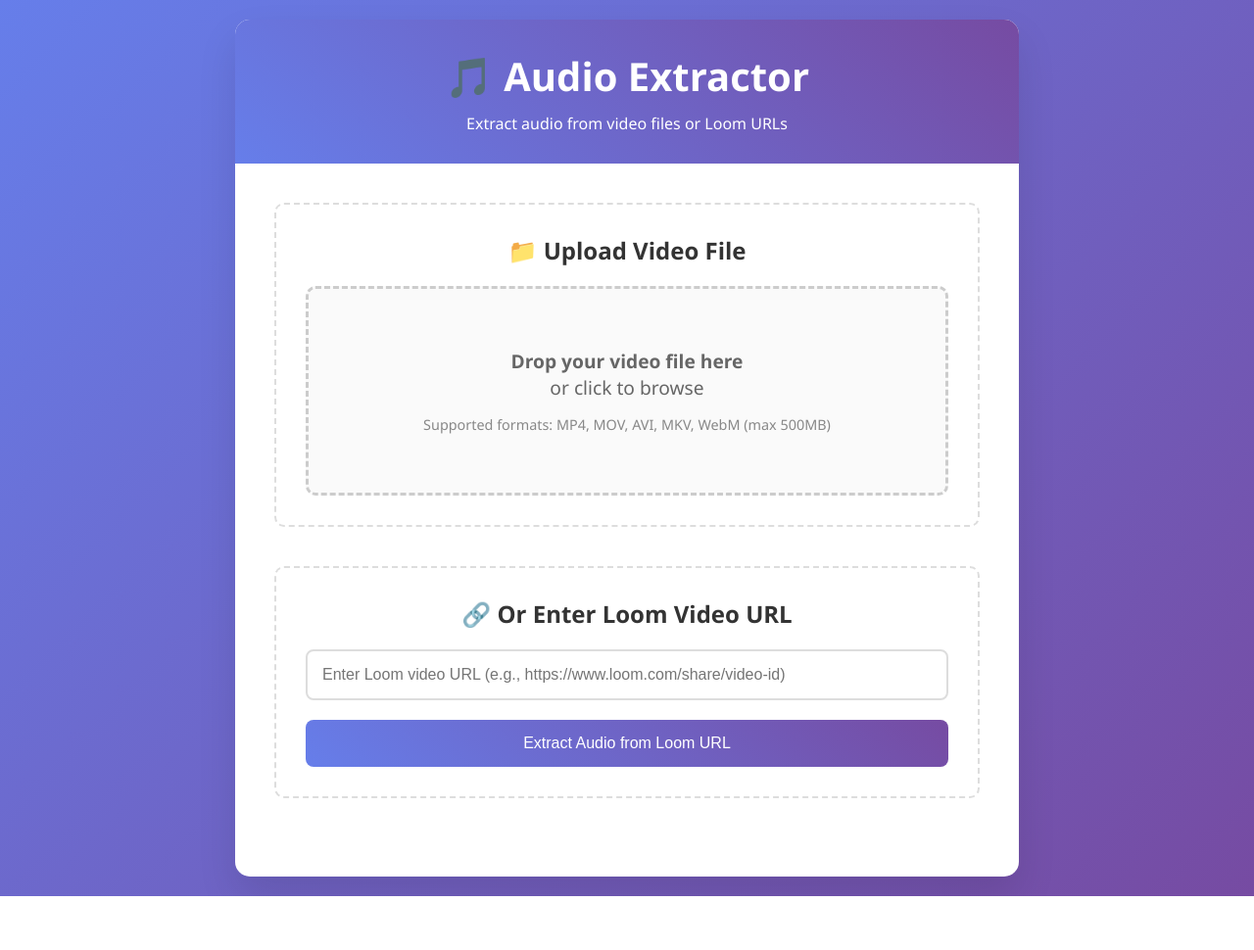
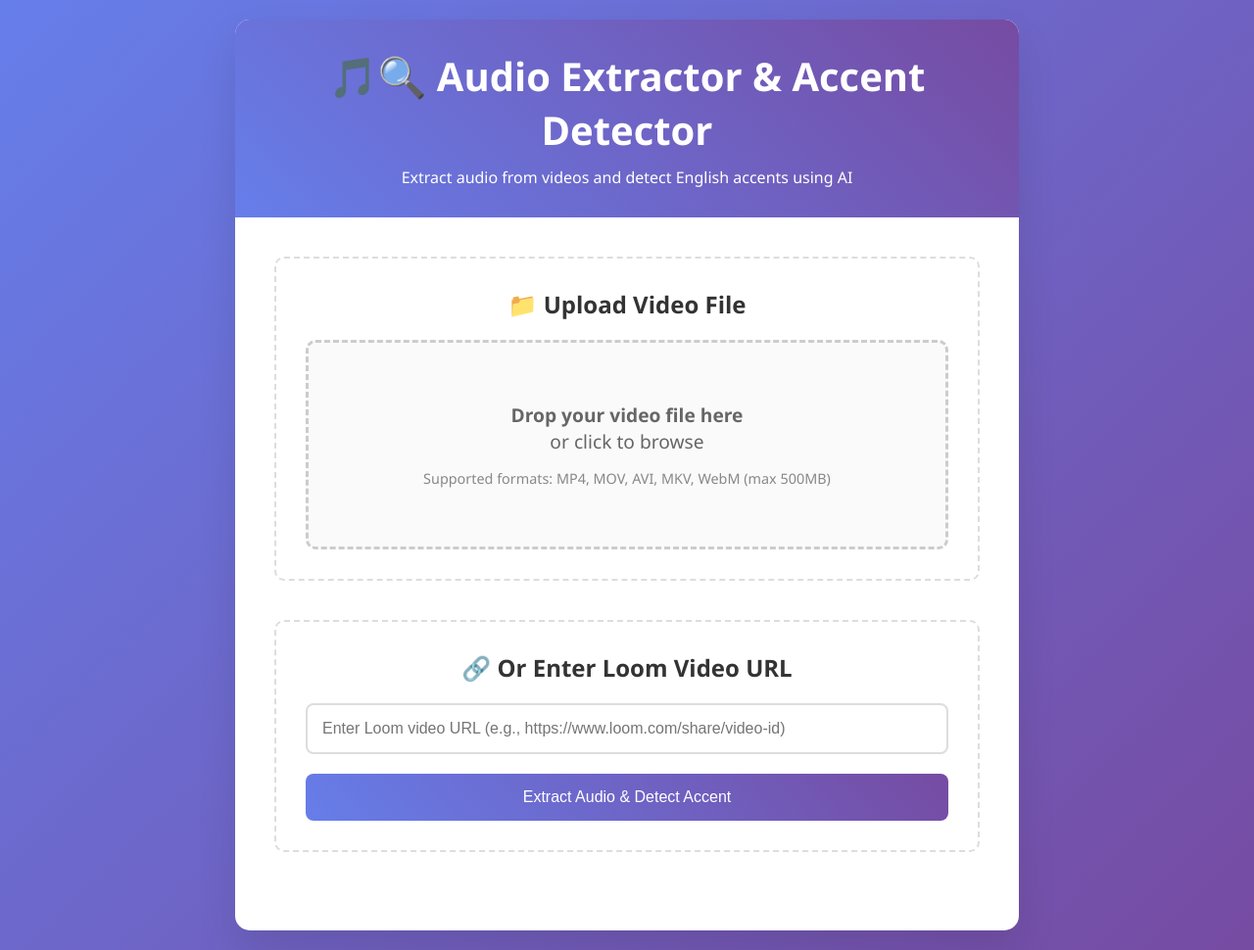
Before and after one commit to BAIOGIT/en-accent-detector, a Flask app: page / in a window 1280 px wide. Shown: the whole page at 98% size. Before the commit the page ends 915 px from the top, so only its background shows below. Run offline with Flask 3, Linux system fonts and the light colour scheme.

Commit message:
accent detection integrated

```diff
--- a/app.py
+++ b/app.py
@@ -9,6 +9,8 @@ import urllib.request
 import urllib.error
 from pathlib import Path
 import requests
+from transformers import pipeline
+import librosa
 
 app = Flask(__name__)
 app.config['MAX_CONTENT_LENGTH'] = 500 * 1024 * 1024  # 500MB max file size
@@ -19,6 +21,15 @@ app.config['OUTPUT_FOLDER'] = 'output'
 os.makedirs(app.config['UPLOAD_FOLDER'], exist_ok=True)
 os.makedirs(app.config['OUTPUT_FOLDER'], exist_ok=True)
 os.makedirs('templates', exist_ok=True)
+
+# Initialize the accent classifier pipeline
+print("Loading accent classifier model...")
+try:
+    accent_classifier = pipeline("audio-classification", model="dima806/english_accents_classification")
+    print("Accent classifier loaded successfully!")
+except Exception as e:
+    print(f"Error loading accent classifier: {e}")
+    accent_classifier = None
 
 def is_loom_video_url(url):
     """Check if URL is a Loom video URL"""
@@ -111,15 +122,15 @@ def extract_audio(video_path, unique_id):
         if not audio_streams:
             raise Exception("Video file contains no audio streams")
 
-        # Extract audio
+        # Extract audio with proper sampling rate for the model (16kHz)
         (
             ffmpeg
             .input(video_path)
             .output(output_path,
                    vn=None,  # no video
                    acodec='pcm_s16le',
-                   ar=44100,
-                   ac=2)
+                   ar=16000,  # 16kHz sampling rate for the model
+                   ac=1)      # mono audio
             .overwrite_output()
             .run(capture_stdout=True, capture_stderr=True)
         )
@@ -127,6 +138,40 @@ def extract_audio(video_path, unique_id):
         raise Exception(f"FFmpeg error: {e.stderr.decode()}")
 
     return output_path
+
+def detect_accent(audio_path):
+    """Detect English accent from audio file"""
+    if not accent_classifier:
+        return {'error': 'Accent classifier not available'}
+
+    try:
+        # Load audio file with librosa (the model expects 16kHz mono)
+        audio, sample_rate = librosa.load(audio_path, sr=16000, mono=True)
+
+        # Run inference
+        results = accent_classifier(audio)
+
+        print(f"Accent detection results: {results}")
+
+        # Format results for better display
+        formatted_results = []
+        for result in results:
+            accent = result['label']
+            confidence = result['score']
+            formatted_results.append({
+                'accent': accent,
+                'confidence': round(confidence * 100, 2)
+            })
+
+        return {
+            'success': True,
+            'results': formatted_results,
+            'top_accent': formatted_results[0]['accent'],
+            'top_confidence': formatted_results[0]['confidence']
+        }
+
+    except Exception as e:
+        return {'error': f'Error detecting accent: {str(e)}'}
 
 @app.route('/')
 def home():
@@ -155,14 +200,25 @@ def upload_file():
         # Extract audio
         audio_path = extract_audio(file_path, unique_id)
 
+        # Detect accent
+        accent_result = detect_accent(audio_path)
+
         # Clean up video file
         os.remove(file_path)
 
-        return jsonify({
+        response_data = {
             'success': True,
             'audio_id': unique_id,
             'message': 'Audio extracted successfully from uploaded file'
-        })
+        }
+
+        # Add accent detection results
+        if 'error' in accent_result:
+            response_data['accent_error'] = accent_result['error']
+        else:
+            response_data['accent_detection'] = accent_result
+
+        return jsonify(response_data)
 
     except Exception as e:
         return jsonify({'error': str(e)}), 500
@@ -198,14 +254,25 @@ def download_from_url():
             # Extract audio
             audio_path = extract_audio(video_path, unique_id)
 
+            # Detect accent
+            accent_result = detect_accent(audio_path)
+
             # Clean up video file
             os.remove(video_path)
 
-            return jsonify({
+            response_data = {
                 'success': True,
                 'audio_id': unique_id,
                 'message': 'Audio extracted successfully from Loom video'
-            })
+            }
+
+            # Add accent detection results
+            if 'error' in accent_result:
+                response_data['accent_error'] = accent_result['error']
+            else:
+                response_data['accent_detection'] = accent_result
+
+            return jsonify(response_data)
         else:
             return jsonify({'error': 'Currently only Loom URLs are supported. Please upload a file instead.'}), 400
 
@@ -225,7 +292,7 @@ def download_audio(audio_id):
 
 @app.route('/about')
 def about():
-    return 'Audio Extractor - Extract audio from video files or Loom URLs'
+    return 'Audio Extractor with English Accent Detection - Extract audio from video files or Loom URLs and detect English accents'
 
 if __name__ == '__main__':
     app.run(debug=True)
--- a/templates/index.html
+++ b/templates/index.html
@@ -3,7 +3,7 @@
 <head>
     <meta charset="UTF-8">
     <meta name="viewport" content="width=device-width, initial-scale=1.0">
-    <title>Audio Extractor</title>
+    <title>Audio Extractor with Accent Detection</title>
     <style>
         * {
             margin: 0;
@@ -192,13 +250,22 @@
             border-radius: 8px;
             margin-top: 20px;
         }
+
+        .warning {
+            color: #856404;
+            background: #fff3cd;
+            border: 1px solid #ffeaa7;
+            padding: 15px;
+            border-radius: 8px;
+            margin-top: 20px;
+        }
     </style>
 </head>
 <body>
     <div class="container">
         <div class="header">
-            <h1>🎵 Audio Extractor</h1>
-            <p>Extract audio from video files or Loom URLs</p>
+            <h1>🎵🔍 Audio Extractor & Accent Detector</h1>
+            <p>Extract audio from videos and detect English accents using AI</p>
         </div>
 
         <div class="content">
@@ -226,7 +293,7 @@
             <div class="url-section">
                 <h2 class="section-title">🔗 Or Enter Loom Video URL</h2>
                 <input type="url" id="videoUrl" class="url-input" placeholder="Enter Loom video URL (e.g., https://www.loom.com/share/video-id)">
-                <button id="urlBtn" class="btn">Extract Audio from Loom URL</button>
+                <button id="urlBtn" class="btn">Extract Audio & Detect Accent</button>
                 <div class="progress" id="urlProgress">
                     <div class="progress-bar">
                         <div class="progress-fill" id="urlProgressFill"></div>
@@ -236,7 +303,15 @@
 
             <!-- Result Section -->
             <div class="result" id="result">
-                <h3>✅ Audio extracted successfully!</h3>
+                <h3>✅ Processing completed successfully!</h3>
+
+                <!-- Accent Detection Results -->
+                <div class="accent-results" id="accentResults" style="display: none;">
+                    <div class="accent-title">🗣️ English Accent Detection Results</div>
+                    <div class="primary-accent" id="primaryAccent"></div>
+                    <div id="allAccents"></div>
+                </div>
+
                 <p>Your audio file is ready for download.</p>
                 <button id="downloadBtn" class="btn download-btn">📥 Download Audio (WAV)</button>
             </div>
@@ -254,6 +329,9 @@
         const result = document.getElementById('result');
         const downloadBtn = document.getElementById('downloadBtn');
         const messages = document.getElementById('messages');
+        const accentResults = document.getElementById('accentResults');
+        const primaryAccent = document.getElementById('primaryAccent');
+        const allAccents = document.getElementById('allAccents');
 
         let currentAudioId = null;
 
@@ -312,6 +390,13 @@
                     currentAudioId = data.audio_id;
                     showResult();
                     showMessage(data.message, 'success');
+
+                    // Display accent detection results
+                    if (data.accent_detection) {
+                        displayAccentResults(data.accent_detection);
+                    } else if (data.accent_error) {
+                        showMessage('Accent detection failed: ' + data.accent_error, 'warning');
+                    }
                 } else {
                     showMessage(data.error, 'error');
                 }
@@ -353,6 +438,13 @@
                     currentAudioId = data.audio_id;
                     showResult();
                     showMessage(data.message, 'success');
+
+                    // Display accent detection results
+                    if (data.accent_detection) {
+                        displayAccentResults(data.accent_detection);
+                    } else if (data.accent_error) {
+                        showMessage('Accent detection failed: ' + data.accent_error, 'warning');
+                    }
                 } else {
                     showMessage(data.error, 'error');
                 }
@@ -362,6 +454,38 @@
                 hideProgress('urlProgress');
                 showMessage('Error processing URL: ' + error.message, 'error');
             });
+        }
+
+        function displayAccentResults(accentData) {
+            if (!accentData.success) {
+                showMessage('Error in accent detection: ' + accentData.error, 'warning');
+                return;
+            }
+
+            // Show the accent results section
+            accentResults.style.display = 'block';
+
+            // Display primary accent
+            primaryAccent.innerHTML = `
+                <div>Detected Accent: <strong>${accentData.top_accent}</strong></div>
+                <div style="font-size: 0.9em; color: #666;">Confidence: ${accentData.top_confidence}%</div>
+                <div class="confidence-bar">
+                    <div class="confidence-fill" style="width: ${accentData.top_confidence}%"></div>
+                </div>
+            `;
+
+            // Display all results
+            let allAccentsHtml = '<div style="margin-top: 15px; font-size: 0.9em; color: #666;">All Results:</div>';
+            accentData.results.forEach(result => {
+                allAccentsHtml += `
+                    <div class="accent-item">
+                        <span class="accent-name">${result.accent}</span>
+                        <span class="accent-confidence">${result.confidence}%</span>
+                    </div>
+                `;
+            });
+
+            allAccents.innerHTML = allAccentsHtml;
         }
 
         function downloadAudio() {
@@ -400,11 +524,12 @@
 
             setTimeout(() => {
                 messageDiv.remove();
-            }, 5000);
+            }, 7000);
         }
 
         function clearMessages() {
             messages.innerHTML = '';
+            accentResults.style.display = 'none';
         }
     </script>
 </body>
```
Also changed, not shown: other parts of templates/index.html (+58 -0 lines), requirements.txt (+5 -5 lines).
